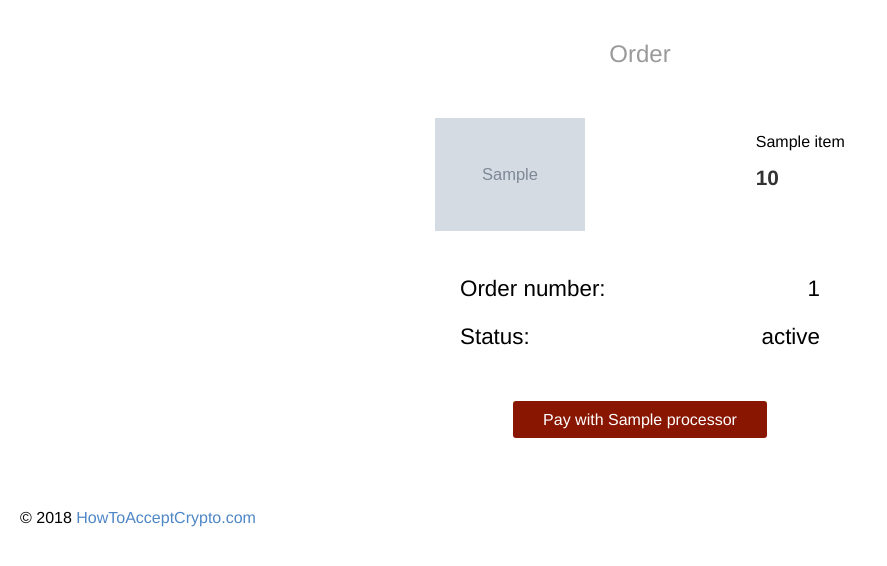
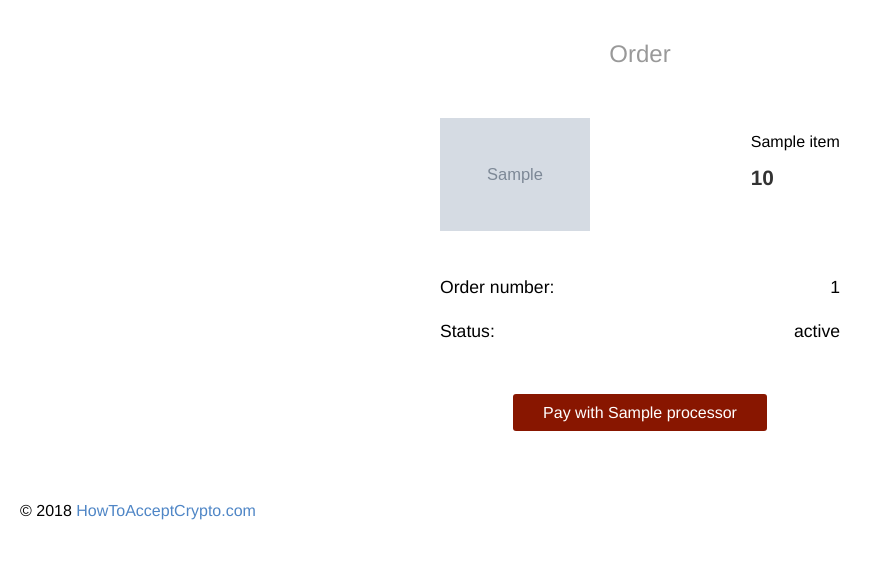
Before and after one commit to r4victor/howtoacceptcrypto-integrations, a Flask app: template app/templates/order.html in a window 1280 px wide. Shown: the part 46-612 px from the top of the page, without its empty margins (0-887 px from the left). Run offline with Flask 2, Linux system fonts and the light colour scheme; the template is opened without the code that fills it: most values are stand-ins (such as "Sample title", 1, 10 or a date in 2020); grey boxes marked "Sample" are stand-in pictures; style sheets or scripts are compiled from the project's sources; parts of the project's set-up code (start-up, migrations or seed data) failed here and were passed over.

Commit message:
Change styles

```diff
--- a/app/assets/scss/layout/_main.scss
+++ b/app/assets/scss/layout/_main.scss
@@ -59,8 +59,8 @@ main {
   }
 
   %central-button {
+    text-align: center;
     margin-top: 50px;
-    text-align: center;
   }
 
   .checkout {
@@ -112,23 +112,35 @@ main {
 
   .order {
     .content {
-      .order-info {
-        margin: 0 auto;
+      padding: 0 20px;
+
+      h3 {
+        text-align: center;
+        color: $title-color;
+      }
+
+      .order-info, .payment-details {
+        margin: 0 auto 50px auto;
         max-width: 400px;
 
         .info-item {
           @include flexbox();
           @include flex-wrap(wrap);
           @include justify-content(space-between);
-          line-height: 3rem;
-          font-size: 1.4rem;
-          padding: 0 20px;
+          line-height: 2.8rem;
+          font-size: 1.1rem;
+        }
+      }
+
+      .payment-details {
+        .qr-code {
+          margin: 0 auto;
         }
       }
 
       .pay-button {
-          @extend %central-button;
-        }
+        @extend %central-button;
+      }
     }
   }
 }
```
